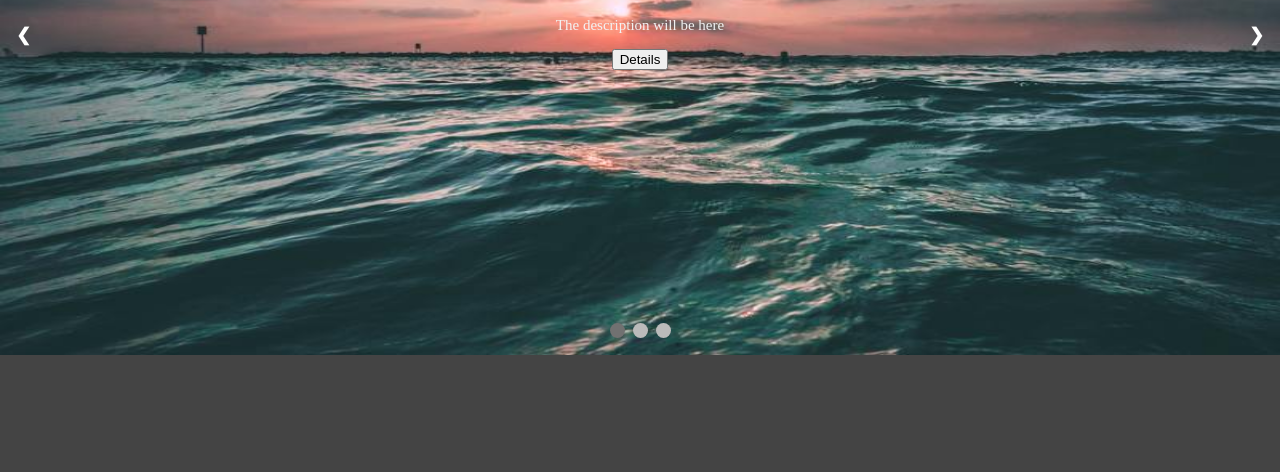
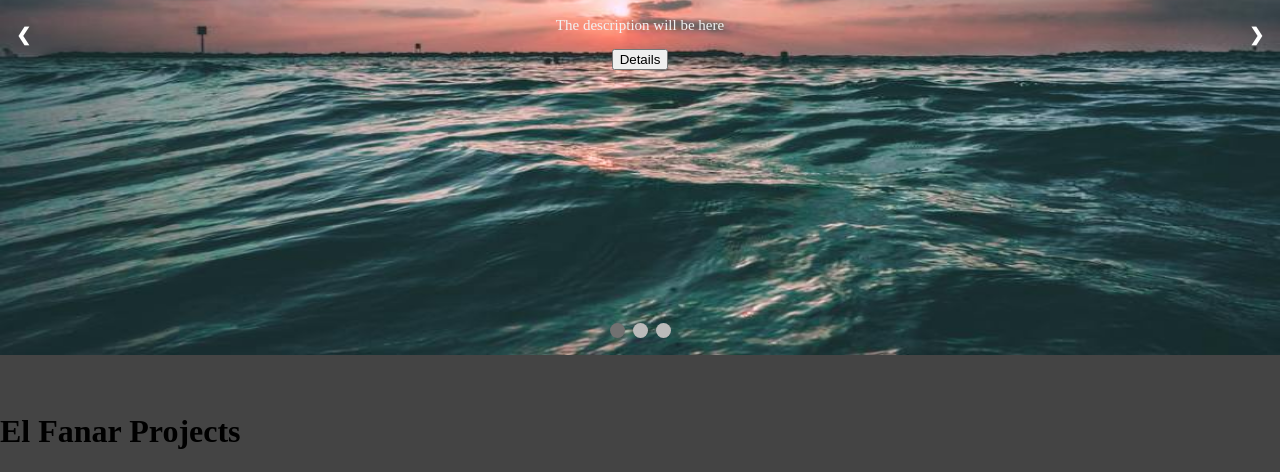
Before and after one commit to ahmadEssam77/AlFanar-Fahmy-Organize, a plain HTML site: page dist/index.html in a window 1280 px wide. Shown: the part 391-863 px from the top of the page. Before the commit the page ends 800 px from the top, so only its background shows below. Drawn offline with Linux system fonts and the light colour scheme.

Commit message:
adjusting spacing inside the editor

```diff
--- a/dist/index.html
+++ b/dist/index.html
@@ -48,7 +48,6 @@
     <!-- End Slide Section -->
     <!-- W3School Slider -->
     <div class="slideshow-container">
-
         <div class="mySlides fade">
             <img src="../img/slider/joseph-adjustification.jpg" style="width:100%; height: 650px"> <!-- AE added the height property -->
             <div class="text">
@@ -88,6 +87,11 @@
         <span class="dot" onclick="currentSlide(3)"></span>
     </div>
     <!-- End W3School Slider -->
+    <!-- El Fanar Project Section -->
+    <main>
+        <h1>El Fanar Projects</h1>
+    </main>
+
 
 
     <script src="../script/script.js"></script>
```
Lines whose indentation alone changed are shown as unchanged.
